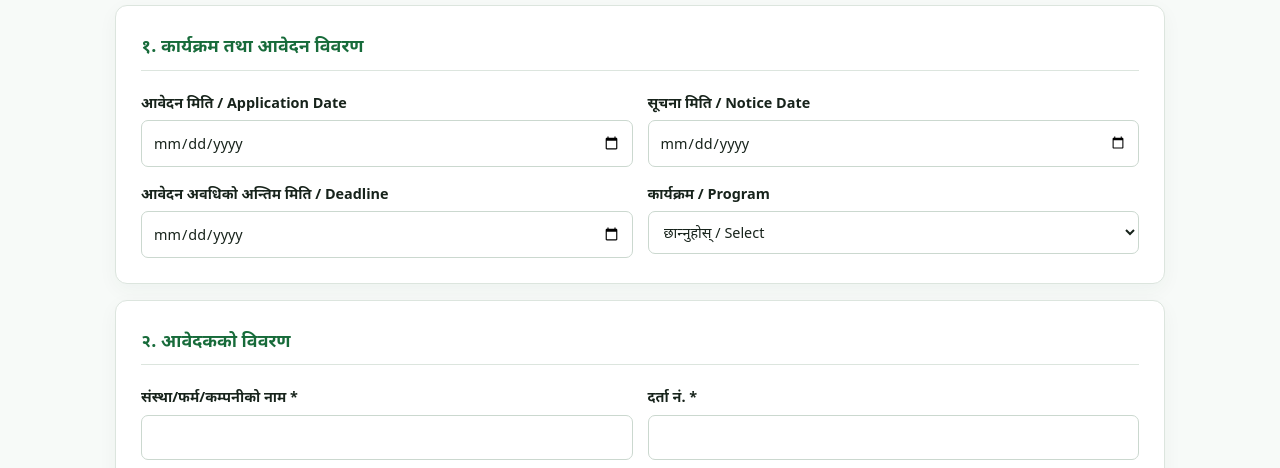
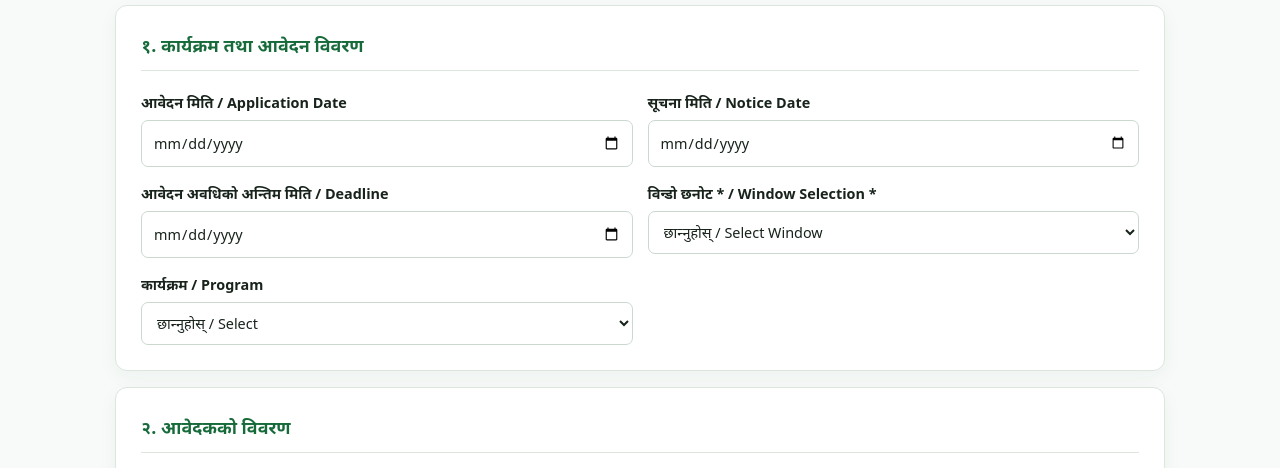
Before and after one commit to rhvapdadeldhura-ux/rhvap-website, a plain HTML site: page apply.html in a window 1280 px wide. Shown: the part 332-800 px from the top of the page. Drawn offline with Linux system fonts and the light colour scheme.

Commit message:
Add files via upload

```diff
--- a/apply.html
+++ b/apply.html
@@ -43,6 +43,13 @@
           <label>आवेदन मिति / Application Date<input type="date" name="application_date"></label>
           <label>सूचना मिति / Notice Date<input type="date" name="notice_date"></label>
           <label>आवेदन अवधिको अन्तिम मिति / Deadline<input type="date" name="deadline"></label>
+          <label>विन्डो छनोट * / Window Selection *
+            <select name="window_selection" required>
+              <option value="">छान्नुहोस् / Select Window</option>
+              <option value="Window-2">Window-2</option>
+              <option value="Window-3">Window-3</option>
+            </select>
+          </label>
           <label>कार्यक्रम / Program
             <select name="program">
               <option value="">छान्नुहोस् / Select</option>
```
